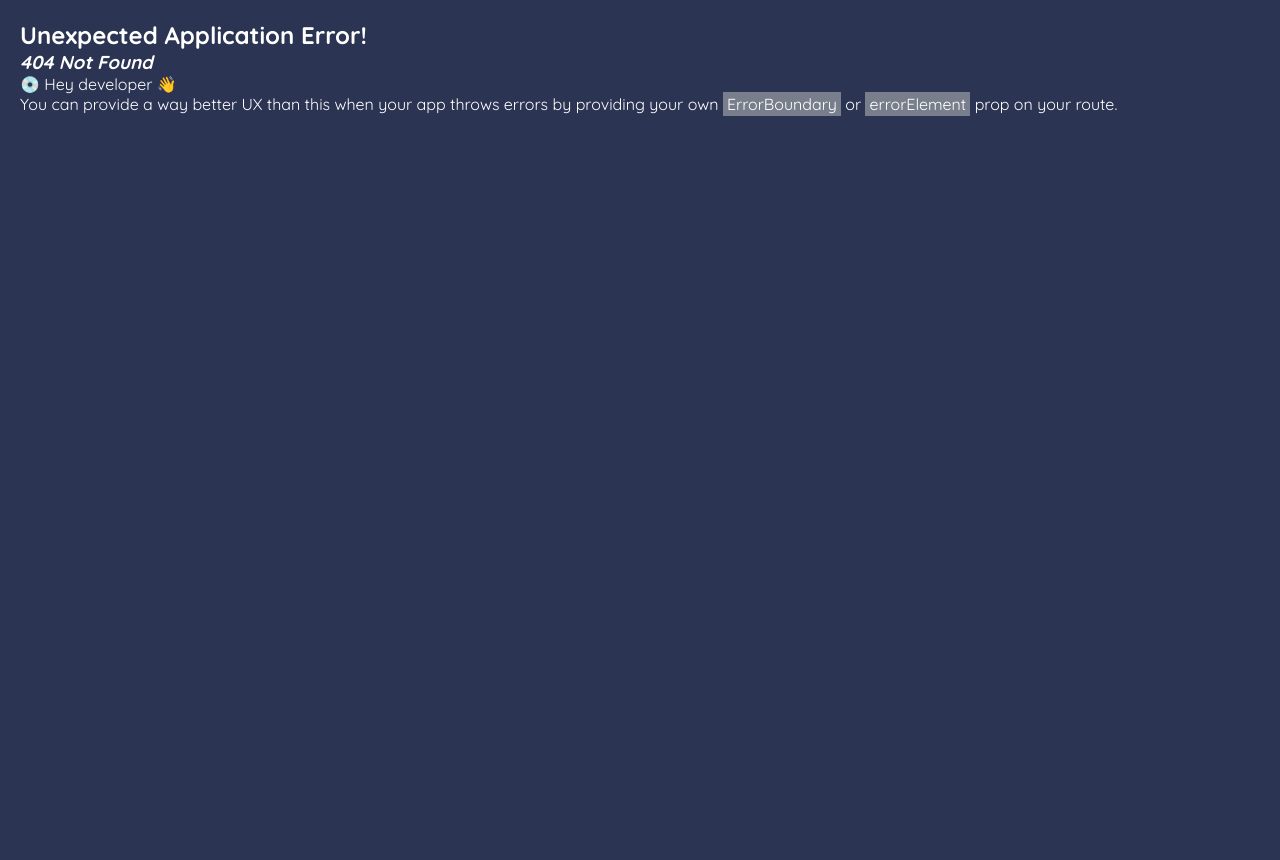
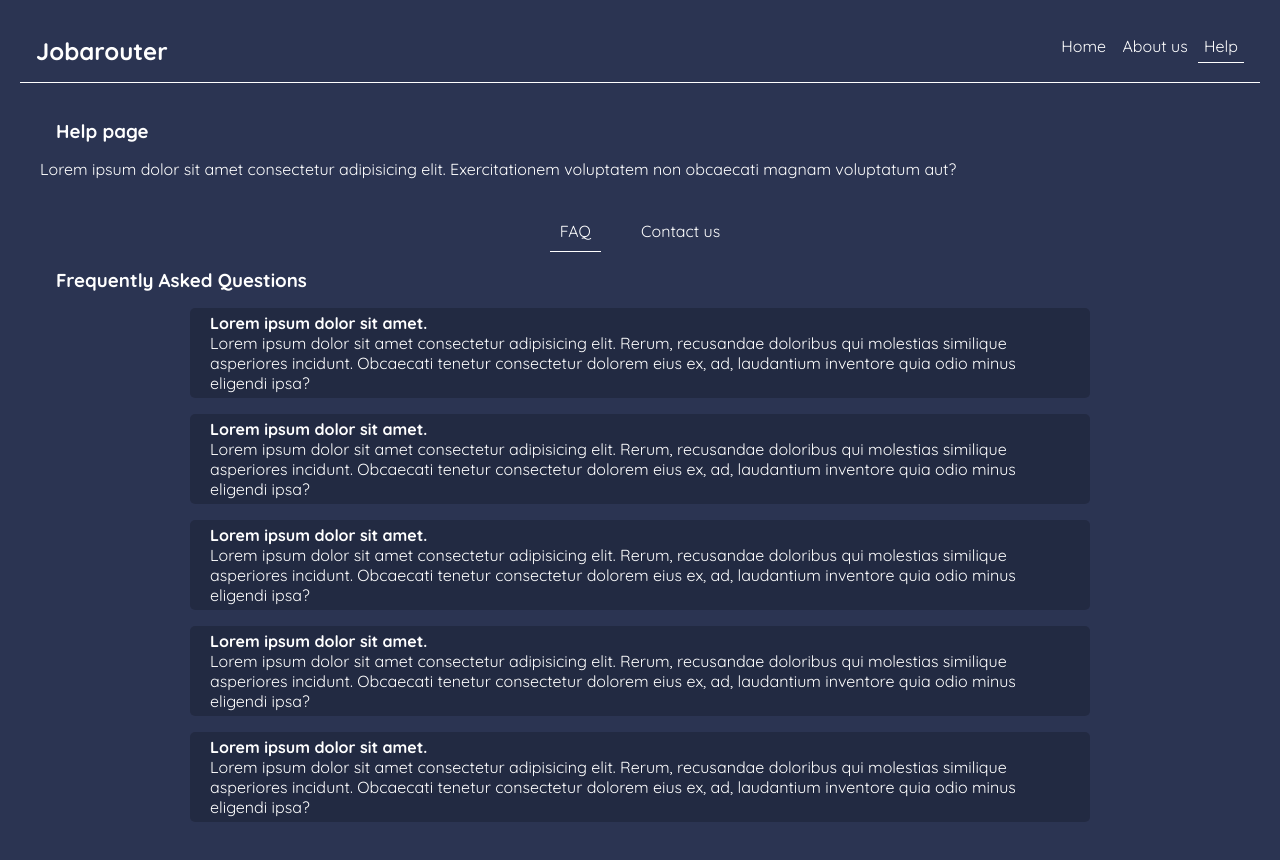
Before and after one commit to DusanVulic/ReactRouteR-6.4, a React (Create React App) app: page /help/faq in a window 1280 px wide. Before the commit this address had no page. Shown: the top 860 px of the page. Before the commit the page ends 800 px from the top, so only its background shows below. Built offline with nearby package versions, Linux system fonts and the light colour scheme.

Commit message:
nested routes

```diff
--- a/src/App.css
+++ b/src/App.css
@@ -36,7 +36,7 @@
 
 /** NAVIGATION */
 
-nav {
+.main-nav {
     display: flex;
     gap: 16px;
     justify-content: flex-end;
@@ -45,16 +45,16 @@
     border-bottom: 1px solid white;
 }
 
-nav h1 {
+.main-nav h1 {
     margin-right: auto;
 }
 
-nav a {
+.main-nav a {
     text-decoration: none;
     padding: 6px;
 }
 
-nav a.active {
+.main-nav a.active {
     /* background: var(--primary); */
     border-bottom: 1px solid white;
 }
@@ -87,3 +87,74 @@
 .about h3 {
     margin-top: 1rem;
 }
+
+
+/*** HELP */
+
+.help-layout {
+    padding: 20px;
+}
+
+.help-layout h3 {
+    margin: 1rem;
+}
+
+.help_nav {
+    margin-top: 2rem;
+    display: flex;
+    justify-content: center;
+    gap: 30px;
+}
+
+.help_nav a {
+    text-decoration: none;
+    padding: 10px;
+    cursor: pointer;
+}
+
+.help_nav a:hover {
+    border-bottom: 1px solid white;
+}
+
+.help_nav a.active {
+    border-bottom: 1px solid white;
+}
+
+
+/**FAQ */
+
+.question {
+    width: 90%;
+    max-width: 900px;
+    margin: 1rem auto;
+    background: rgba(0, 0, 0, 0.2);
+    border-radius: 5px;
+    padding: 5px 20px;
+}
+
+
+/** CONTACT */
+
+form {
+    margin-top: 30px;
+}
+
+form input,
+form label span,
+form textarea {
+    display: block;
+}
+
+form input,
+form textarea {
+    margin-bottom: 30px;
+    padding: 8px;
+    border-radius: 4px;
+    border: 0;
+    width: 300px;
+    color: var(--secondary);
+}
+
+form label span {
+    margin-bottom: 10px;
+}
--- a/src/App.js
+++ b/src/App.js
@@ -7,11 +7,16 @@
   RouterProvider,
 } from "react-router-dom";
 
+// layout
+import RootLayout from "./layout/RootLayout";
+import HelpLayout from "./layout/HelpLayout";
+
+//components
+
 import Home from "./components/Home";
 import About from "./components/About";
-
-// layout
-import RootLayout from "./layout/RootLayout";
+import Faq from "./components/Faq";
+import Contact from "./components/Contact";
 
 // old way --- with previous versions of router
 // function App() {
@@ -35,6 +40,10 @@
     <Route path="/" element={<RootLayout />}>
       <Route index element={<Home />} />
       <Route path="about" element={<About />} />
+      <Route path="help" element={<HelpLayout />}>
+        <Route path="faq" element={<Faq />} />
+        <Route path="contact" element={<Contact />} />
+      </Route>
     </Route>
   )
 );
--- /dev/null
+++ b/src/components/Contact.js
@@ -0,0 +1,22 @@
+import React from "react";
+
+const Contact = () => {
+  return (
+    <div className="contact">
+      <h3>Contact Us</h3>
+      <form>
+        <label>
+          <span>Your email:</span>
+          <input type="email" name="email" required />
+        </label>
+        <label>
+          <span>Your message:</span>
+          <textarea name="message" required></textarea>
+        </label>
+        <button>Submit</button>
+      </form>
+    </div>
+  );
+};
+
+export default Contact;
--- /dev/null
+++ b/src/components/Faq.js
@@ -0,0 +1,66 @@
+import React from "react";
+
+const Faq = () => {
+  return (
+    <div className="faq">
+      <h3>Frequently Asked Questions</h3>
+      <div className="question">
+        <p>
+          <strong>Lorem ipsum dolor sit amet.</strong>
+        </p>
+        <p>
+          Lorem ipsum dolor sit amet consectetur adipisicing elit. Rerum,
+          recusandae doloribus qui molestias similique asperiores incidunt.
+          Obcaecati tenetur consectetur dolorem eius ex, ad, laudantium
+          inventore quia odio minus eligendi ipsa?
+        </p>
+      </div>
+      <div className="question">
+        <p>
+          <strong>Lorem ipsum dolor sit amet.</strong>
+        </p>
+        <p>
+          Lorem ipsum dolor sit amet consectetur adipisicing elit. Rerum,
+          recusandae doloribus qui molestias similique asperiores incidunt.
+          Obcaecati tenetur consectetur dolorem eius ex, ad, laudantium
+          inventore quia odio minus eligendi ipsa?
+        </p>
+      </div>
+      <div className="question">
+        <p>
+          <strong>Lorem ipsum dolor sit amet.</strong>
+        </p>
+        <p>
+          Lorem ipsum dolor sit amet consectetur adipisicing elit. Rerum,
+          recusandae doloribus qui molestias similique asperiores incidunt.
+          Obcaecati tenetur consectetur dolorem eius ex, ad, laudantium
+          inventore quia odio minus eligendi ipsa?
+        </p>
+      </div>
+      <div className="question">
+        <p>
+          <strong>Lorem ipsum dolor sit amet.</strong>
+        </p>
+        <p>
+          Lorem ipsum dolor sit amet consectetur adipisicing elit. Rerum,
+          recusandae doloribus qui molestias similique asperiores incidunt.
+          Obcaecati tenetur consectetur dolorem eius ex, ad, laudantium
+          inventore quia odio minus eligendi ipsa?
+        </p>
+      </div>
+      <div className="question">
+        <p>
+          <strong>Lorem ipsum dolor sit amet.</strong>
+        </p>
+        <p>
+          Lorem ipsum dolor sit amet consectetur adipisicing elit. Rerum,
+          recusandae doloribus qui molestias similique asperiores incidunt.
+          Obcaecati tenetur consectetur dolorem eius ex, ad, laudantium
+          inventore quia odio minus eligendi ipsa?
+        </p>
+      </div>
+    </div>
+  );
+};
+
+export default Faq;
--- a/src/components/Navbar.js
+++ b/src/components/Navbar.js
@@ -4,11 +4,12 @@
 
 const Navbar = () => {
   return (
-    <nav>
+    <nav className="main-nav ">
       <h1>Jobarouter </h1>
       <div className="link_container">
         <NavLink to="/">Home </NavLink>
         <NavLink to="about">About us </NavLink>
+        <NavLink to="help">Help </NavLink>
       </div>
     </nav>
   );
--- /dev/null
+++ b/src/layout/HelpLayout.js
@@ -0,0 +1,22 @@
+import React from "react";
+import { Outlet, NavLink } from "react-router-dom";
+
+const HelpLayout = () => {
+  return (
+    <div className="help-layout">
+      <h3>Help page</h3>
+      <p>
+        Lorem ipsum dolor sit amet consectetur adipisicing elit. Exercitationem
+        voluptatem non obcaecati magnam voluptatum aut?
+      </p>
+
+      <nav className="help_nav">
+        <NavLink to="faq">FAQ</NavLink>
+        <NavLink to="contact">Contact us</NavLink>
+      </nav>
+      <Outlet />
+    </div>
+  );
+};
+
+export default HelpLayout;
```
